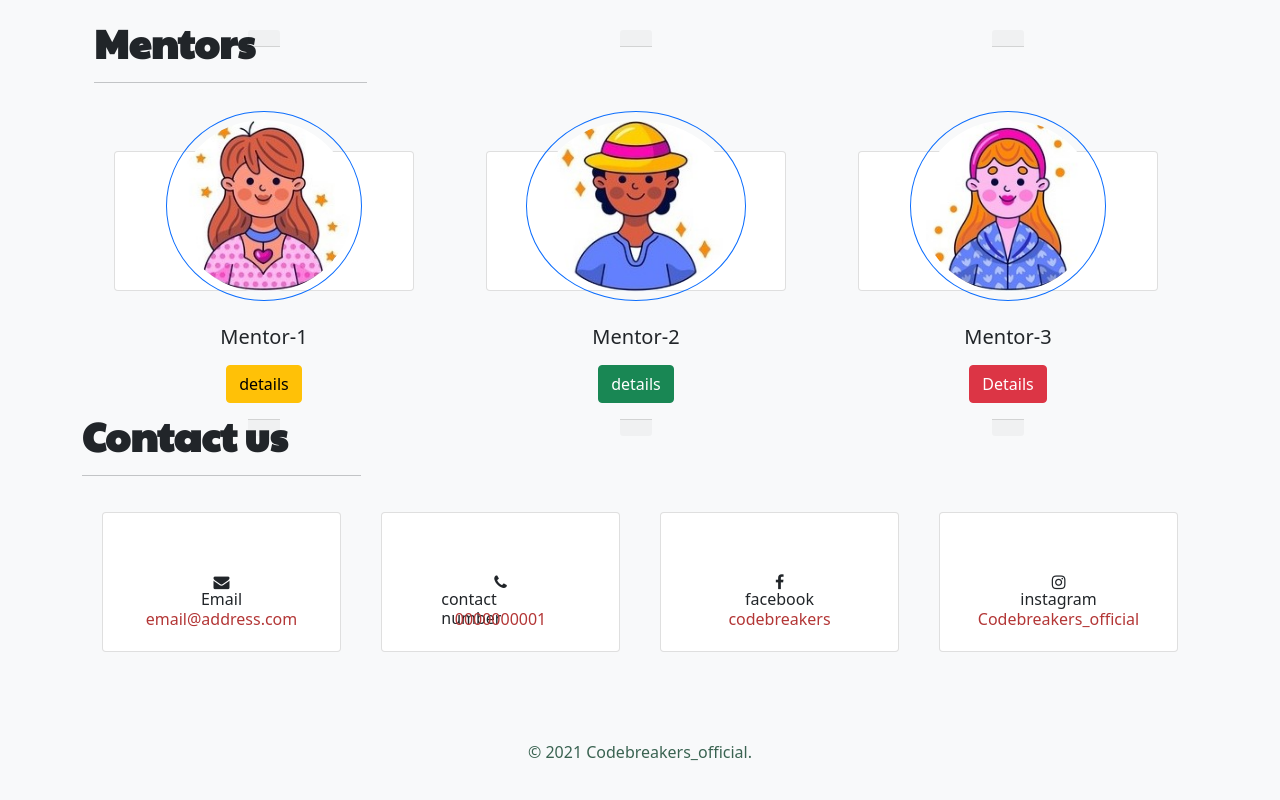
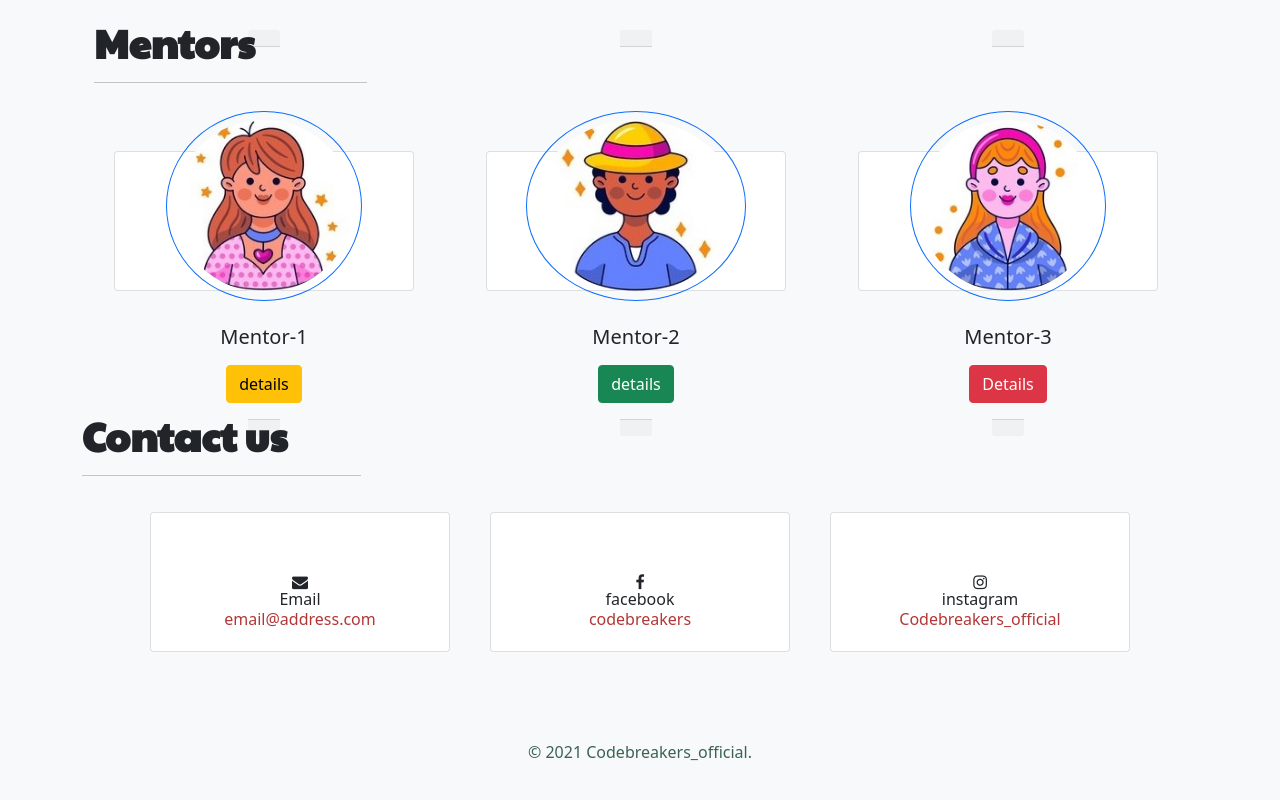
Before and after one commit to Shristi216/codebreakers.github.io, a plain HTML site: page index.html in a window 1280 px wide. Shown: the part 1430-2230 px from the top of the page. Drawn offline with nearby package versions, Linux system fonts and the light colour scheme; a web font is replaced by a local one.

Commit message:
Update index.html

```diff
--- a/index.html
+++ b/index.html
@@ -229,13 +229,7 @@
     </div>
   </div>
 
-  <div class="card">
-    <i class="icon fa fa-phone"></i>
-    <div class="card-content">
-      <h3>contact number</h3>
-      <span>0000000001</span>
-    </div>
-  </div>
+
 
   <div class="card">
     <i class="icon fa fa-facebook"></i>
```
